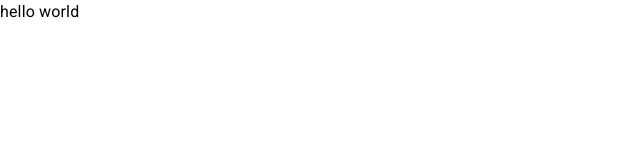
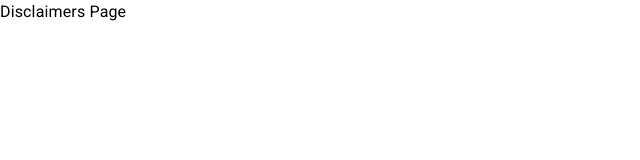
Before and after one commit to NadGarDez/pasant-a, a React (Create React App) app: page /disclaimers in a window 1280 px wide. Shown: the top 160 px of the page, without its empty margins (0-640 px from the left). Built offline with nearby package versions, Linux system fonts and the light colour scheme.

Commit message:
configured router and added pages

```diff
--- a/package.json
+++ b/package.json
@@ -18,6 +18,7 @@
 		"eslint-config-prettier": "^9.1.0",
 		"react": "^18.2.0",
 		"react-dom": "^18.2.0",
+		"react-router-dom": "^6.22.3",
 		"react-scripts": "5.0.1",
 		"typescript": "*",
 		"web-vitals": "^2.1.4"
--- a/src/App.tsx
+++ b/src/App.tsx
@@ -1,13 +1,9 @@
 import React from "react";
 import "./App.css";
-import { Box, Typography } from "@mui/material";
+import { RootNavigation } from "./navigation/RootNavigation";
 
 function App(): JSX.Element {
-	return (
-		<Box>
-			<Typography>hello world</Typography>
-		</Box>
-	);
+	return <RootNavigation />;
 }
 
 export default App;
--- /dev/null
+++ b/src/navigation/RootNavigation.tsx
@@ -0,0 +1,86 @@
+import { Typography } from "@mui/material";
+import { Box } from "@mui/system";
+import React from "react";
+import { RouterProvider, createBrowserRouter } from "react-router-dom";
+import { EventsPage } from "../ui/pages/EventsPage";
+import { DisclaimersPage } from "../ui/pages/DisclaimersPage";
+import { GroupsPage } from "../ui/pages/GroupsPage";
+import { VersionsPage } from "../ui/pages/VersionsPage";
+import { ProfilePage } from "../ui/pages/ProfilePage";
+import { LoginPage } from "../ui/pages/Login";
+import { ConfigPage } from "../ui/pages/ConfigPage";
+
+const router = createBrowserRouter([
+	{
+		path: "/",
+		element: (
+			<Box>
+				<Typography>Index</Typography>
+			</Box>
+		),
+	},
+	{
+		path: "/config",
+		element: <ConfigPage />,
+	},
+	{
+		path: "/events",
+		element: <EventsPage />,
+	},
+	{
+		path: "/events/:id/configuration",
+		element: <EventsPage />,
+	},
+	{
+		path: "/events/:id/topics",
+		element: <EventsPage />,
+	},
+	{
+		path: "/events/:id/fundamentals",
+		element: <EventsPage />,
+	},
+	{
+		path: "/events/:id/maps",
+		element: <EventsPage />,
+	},
+	{
+		path: "/events/:id/adverticements",
+		element: <EventsPage />,
+	},
+	{
+		path: "/events/:id/adverticements",
+		element: <EventsPage />,
+	},
+	{
+		path: "/events/:id/polls",
+		element: <EventsPage />,
+	},
+	{
+		path: "/events/:id/livestreams",
+		element: <EventsPage />,
+	},
+	{
+		path: "/disclaimers",
+		element: <DisclaimersPage />,
+	},
+	{
+		path: "/groups",
+		element: <GroupsPage />,
+	},
+	{
+		path: "/versions",
+		element: <VersionsPage />,
+	},
+	{
+		path: "/profile",
+		element: <ProfilePage />,
+	},
+	{
+		path: "/login",
+		element: <LoginPage />,
+	},
+]);
+
+export const RootNavigation = (): JSX.Element => {
+	return <RouterProvider router={router} />;
+};
--- /dev/null
+++ b/src/ui/pages/ConfigPage.tsx
@@ -0,0 +1,10 @@
+import { Box, Typography } from "@mui/material";
+import React from "react";
+
+export const ConfigPage = (): JSX.Element => {
+	return (
+		<Box>
+			<Typography>Config Page</Typography>
+		</Box>
+	);
+};
--- /dev/null
+++ b/src/ui/pages/DisclaimersPage.tsx
@@ -0,0 +1,10 @@
+import { Box, Typography } from "@mui/material";
+import React from "react";
+
+export const DisclaimersPage = (): JSX.Element => {
+	return (
+		<Box>
+			<Typography>Disclaimers Page</Typography>
+		</Box>
+	);
+};
--- /dev/null
+++ b/src/ui/pages/EventsPage.tsx
@@ -0,0 +1,10 @@
+import { Box, Typography } from "@mui/material";
+import React from "react";
+
+export const EventsPage = (): JSX.Element => {
+	return (
+		<Box>
+			<Typography>Events Page</Typography>
+		</Box>
+	);
+};
--- /dev/null
+++ b/src/ui/pages/GroupsPage.tsx
@@ -0,0 +1,10 @@
+import { Box, Typography } from "@mui/material";
+import React from "react";
+
+export const GroupsPage = (): JSX.Element => {
+	return (
+		<Box>
+			<Typography>Groups Page</Typography>
+		</Box>
+	);
+};
--- /dev/null
+++ b/src/ui/pages/Login.tsx
@@ -0,0 +1,10 @@
+import { Box, Typography } from "@mui/material";
+import React from "react";
+
+export const LoginPage = (): JSX.Element => {
+	return (
+		<Box>
+			<Typography>Login Page</Typography>
+		</Box>
+	);
+};
--- /dev/null
+++ b/src/ui/pages/ProfilePage.tsx
@@ -0,0 +1,10 @@
+import { Box, Typography } from "@mui/material";
+import React from "react";
+
+export const ProfilePage = (): JSX.Element => {
+	return (
+		<Box>
+			<Typography>Profile Page</Typography>
+		</Box>
+	);
+};
--- /dev/null
+++ b/src/ui/pages/VersionsPage.tsx
@@ -0,0 +1,10 @@
+import { Box, Typography } from "@mui/material";
+import React from "react";
+
+export const VersionsPage = (): JSX.Element => {
+	return (
+		<Box>
+			<Typography>Versions Page</Typography>
+		</Box>
+	);
+};
```
Also changed, not shown: .lintstagedrc.json, 2 other files (tests, documents, lock files or other folders).
